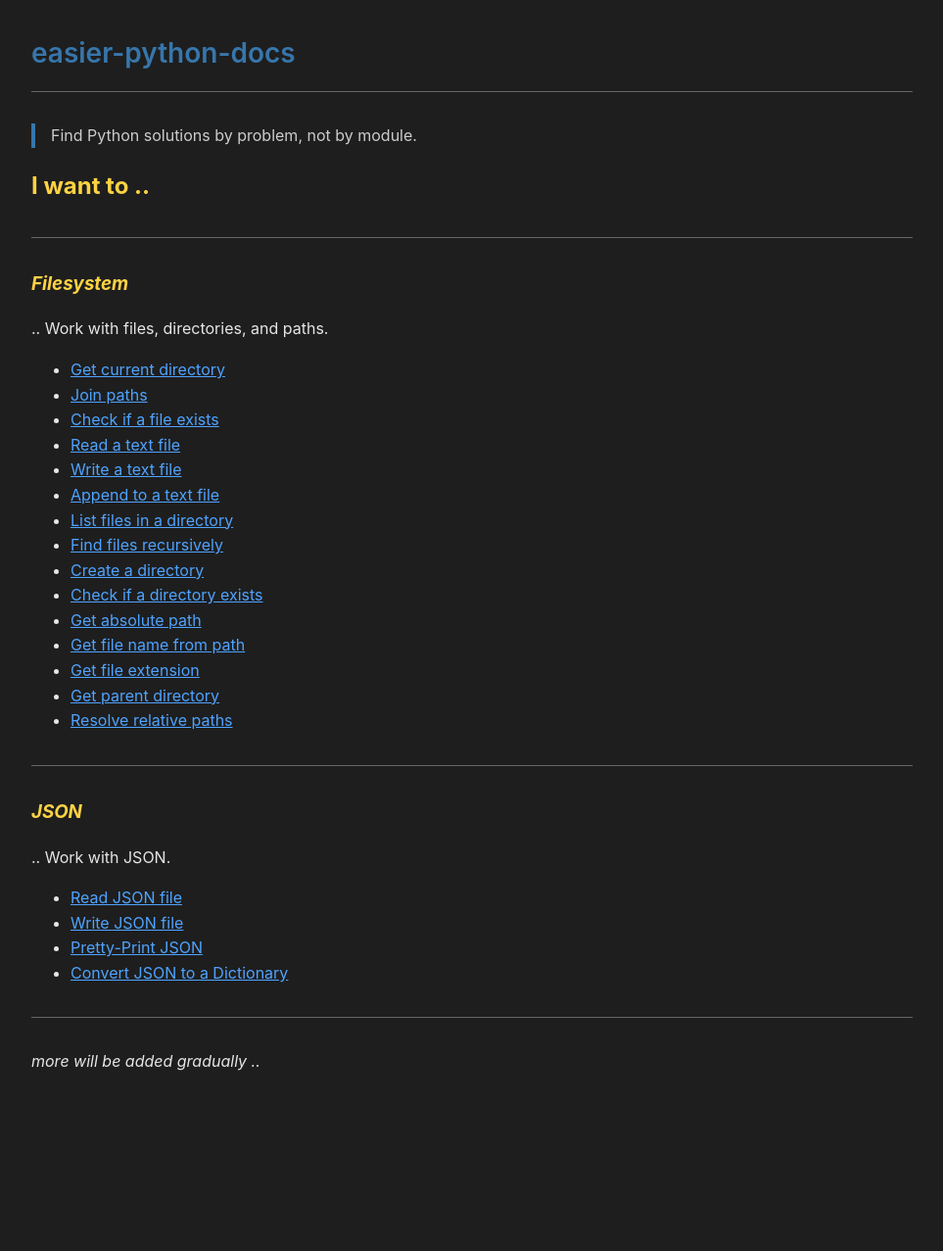
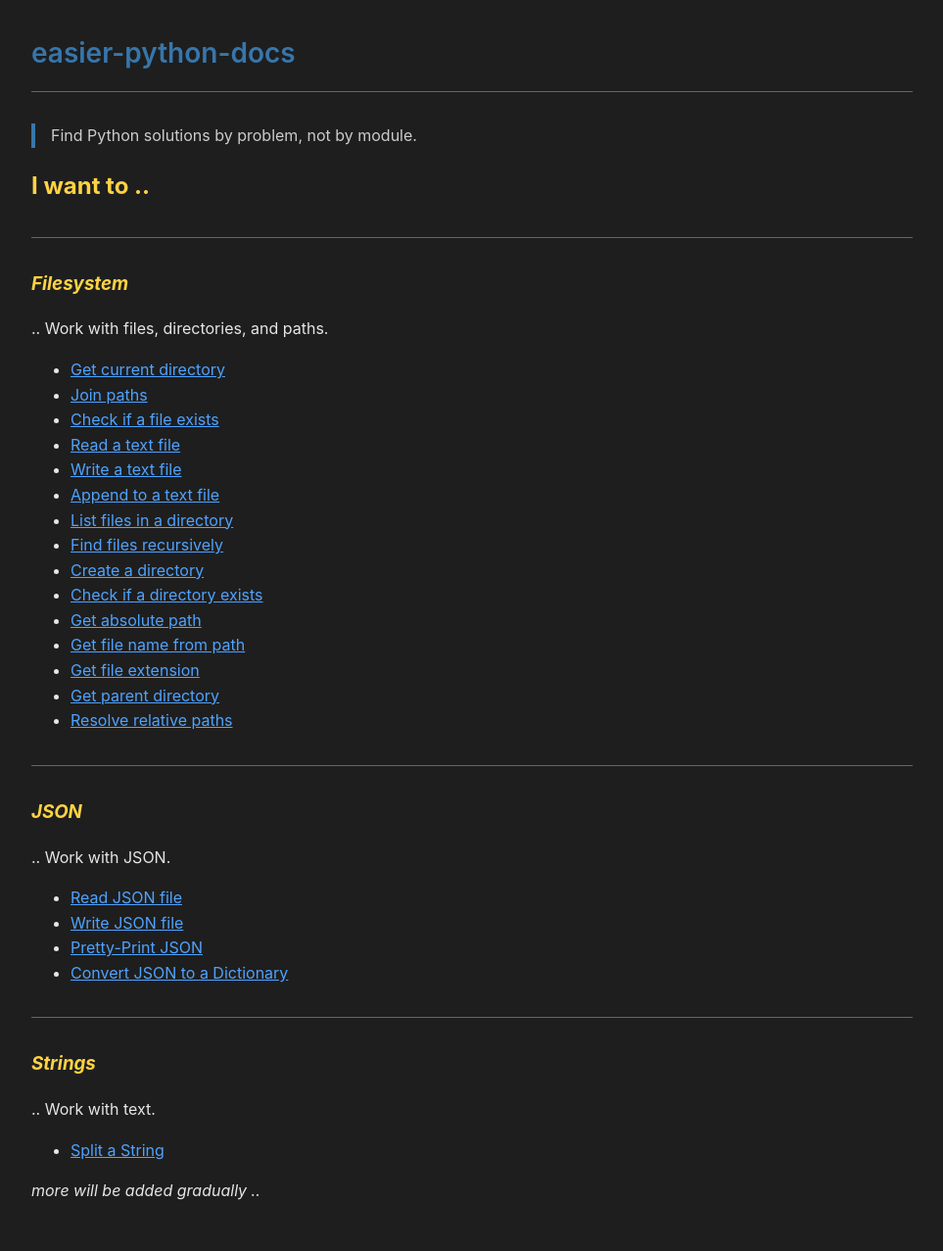
Before and after one commit to jbakchr/easier-python-docs, a Jekyll site: the page built from index.md, in a window 1280 px wide. Shown: the whole page at 98% size, without its empty margins (158-1121 px from the left). Built offline with Jekyll 4.4.1, drawn with Linux system fonts in a browser that asks for light colours; before the commit the page ends 1145 px from its top, so only the background shows below that.

Commit message:
feat(docs): add Strings section with split-string link

```diff
--- a/index.md
+++ b/index.md
@@ -41,4 +41,10 @@ layout: default
 
 ---
 
+### _Strings_
+
+.. Work with text.
+
+- [Split a String](strings/split-string)
+
 _more will be added gradually .._
```
